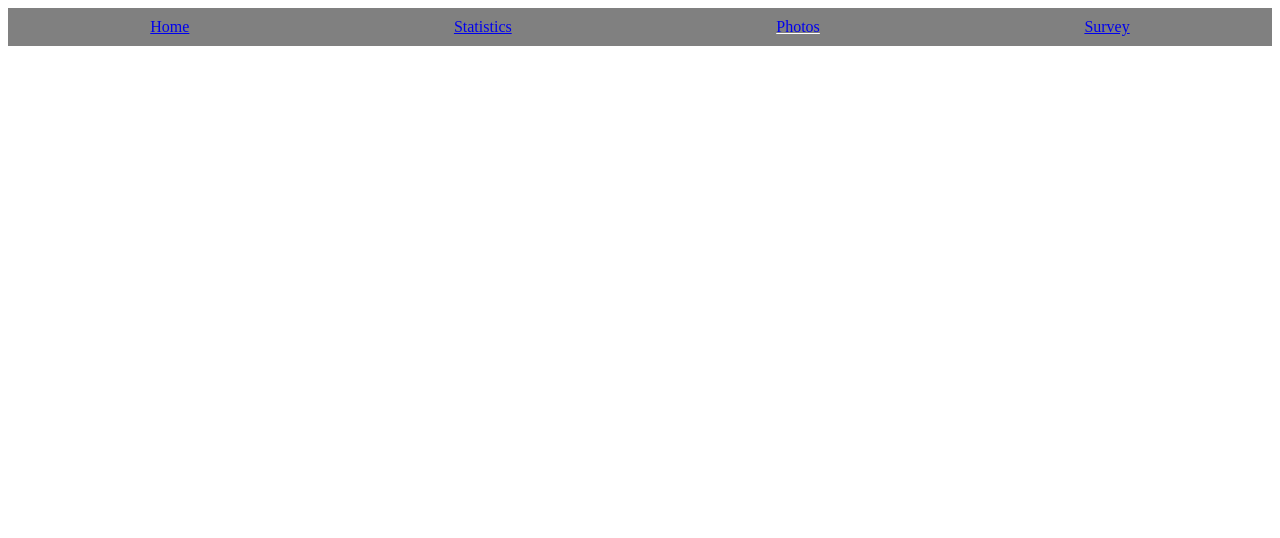
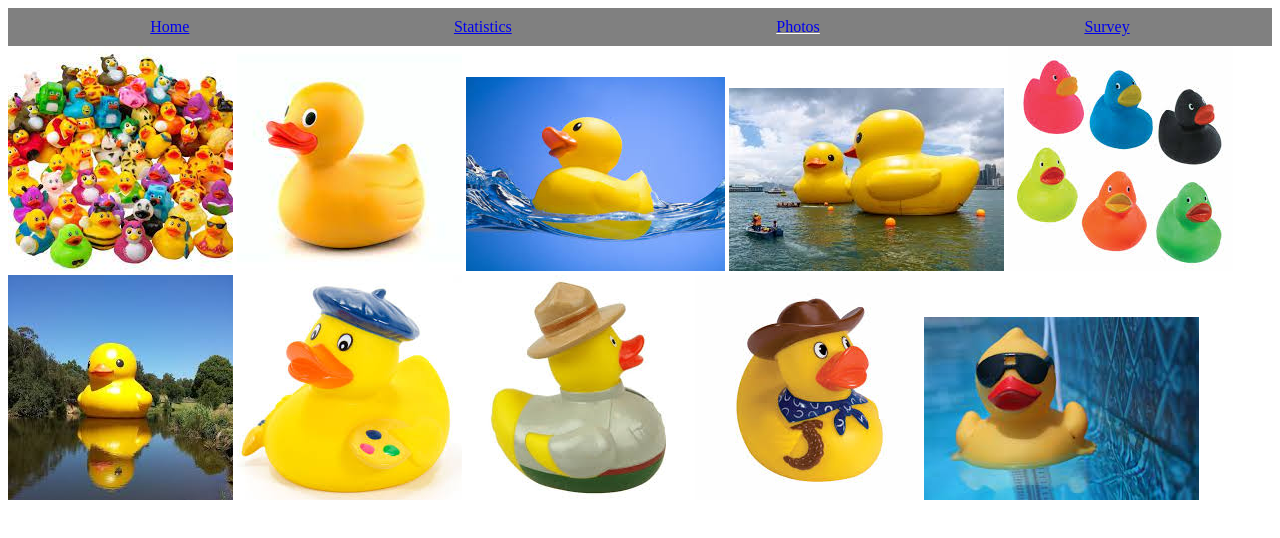
Before and after one commit to martinjang14/Static-Webpage, a plain HTML site: page photos.html in a window 1280 px wide. Drawn offline with Linux system fonts and the light colour scheme.

Commit message:
addedpics

```diff
--- a/photos.html
+++ b/photos.html
@@ -13,5 +13,18 @@
         <a href="photos.html" id="onpage">Photos</a>
         <a href="survey.html">Survey</a>
     </div>
+
+    <img src="duckPics/duck1.jpg" alt="Duck1">
+    <img src="duckPics/duck2.jpg" alt="Duck2">
+    <img src="duckPics/duck3.jpg" alt="Duck3">
+    <img src="duckPics/duck4.jpg" alt="Duck4">
+    <img src="duckPics/duck5.jpg" alt="Duck5">
+    <img src="duckPics/duck6.jpg" alt="Duck6">
+    <img src="duckPics/duck7.jpg" alt="Duck7">
+    <img src="duckPics/duck8.jpg" alt="Duck8">
+    <img src="duckPics/duck9.jpg" alt="Duck9">
+    <img src="duckPics/duck10.jpg" alt="Duck10">
+
+
 </body>
 </html>
```
